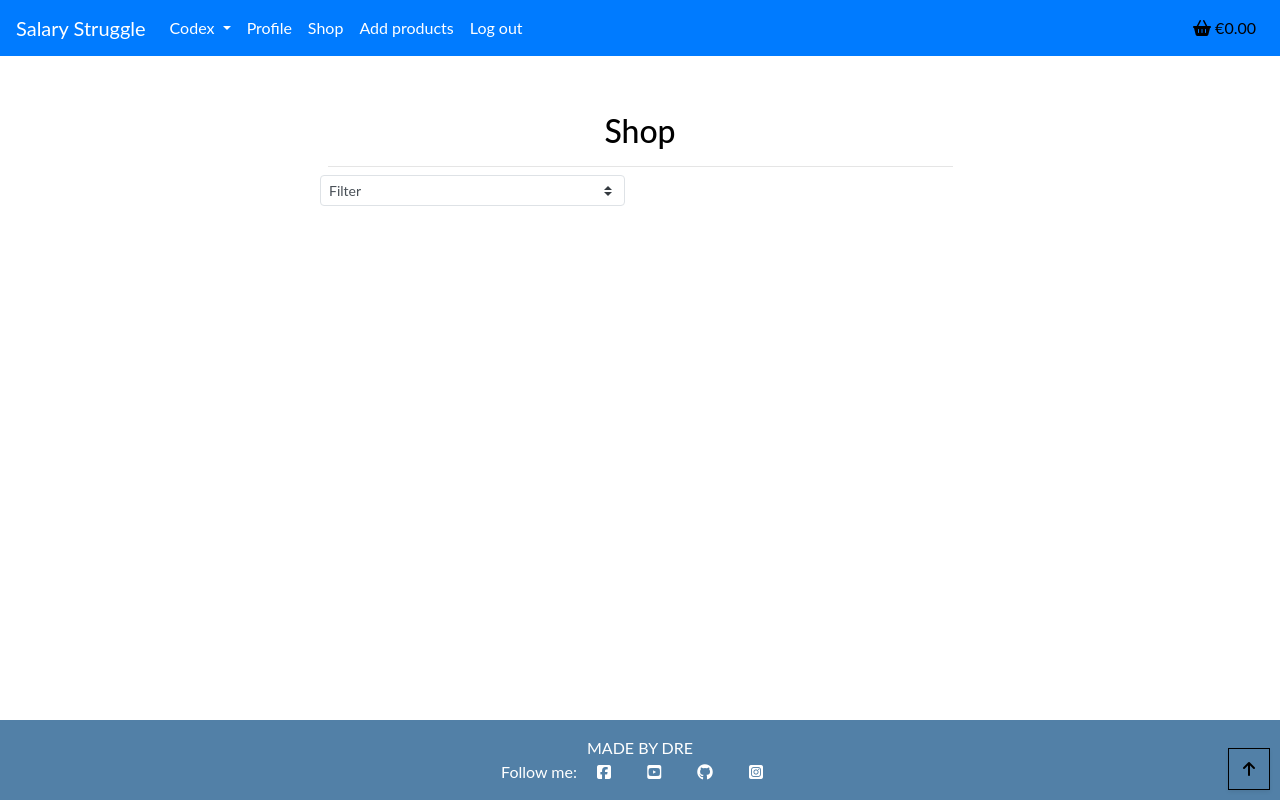
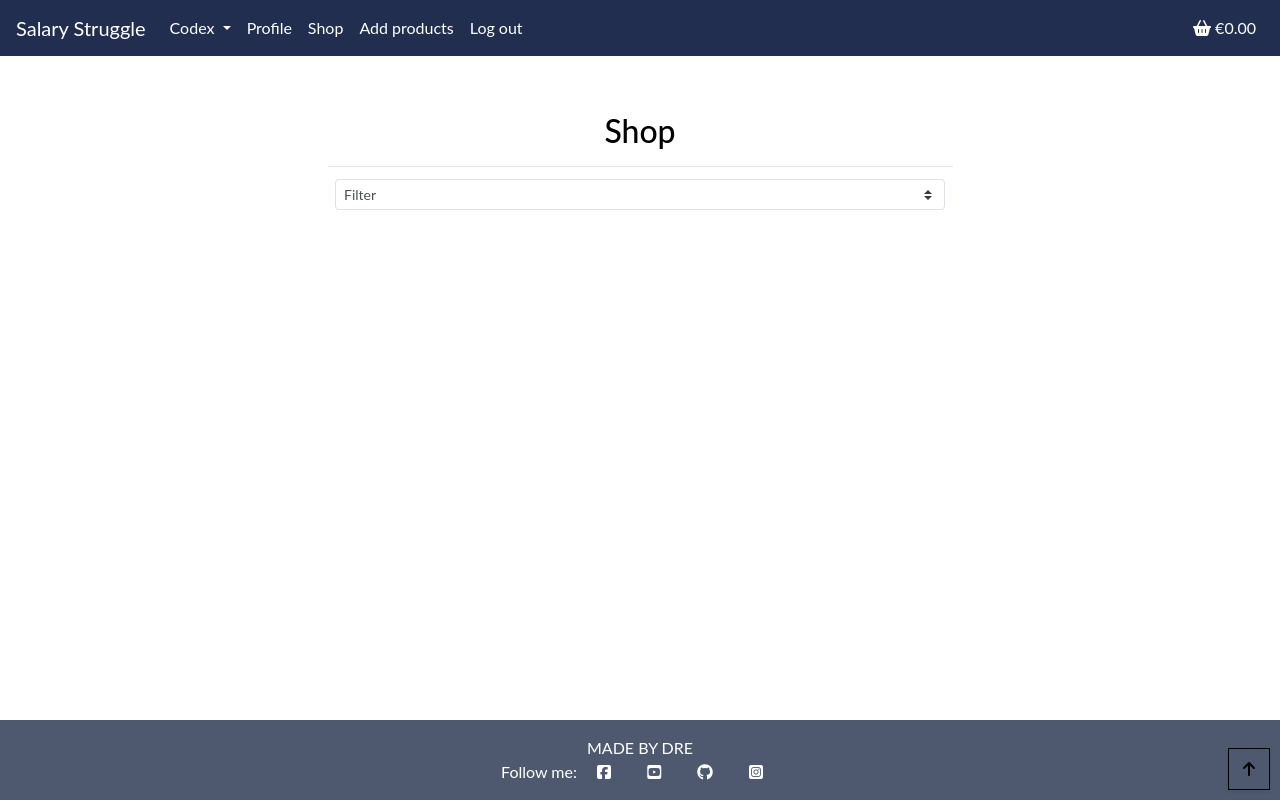
Before and after one commit to AndreasChristensen89/salary_struggle, a Django app: page /shop/ in a window 1280 px wide. Run offline with Django 3.2, Linux system fonts and the light colour scheme; the visitor is signed in with stand-in values (Sample User, id 1); data comes from the database, SQL or seed files in the repository; data that the repository does not hold is empty; some libraries are stand-ins or nearby versions.

Commit message:
Change index colors, change bag btn & filter

```diff
--- a/shop/templates/shop/products.html
+++ b/shop/templates/shop/products.html
@@ -21,9 +21,9 @@
         </div>
     </div>
 
-    <div class="row mt-1 mb-2">
-        <div class="col-12 col-md-6 my-auto order-md-last d-flex justify-content-center justify-content-md-end">
-            <div class="sort-select-wrapper w-50">
+    <div class="row my-2">
+        <div class="col mx-auto filter">
+            <div class="sort-select-wrapper">
                 <select id="sort-selector" class="custom-select custom-select-sm rounded border">
                     <option value="reset" {% if current_sorting == 'None_None' %}selected{% endif %}>{% if current_sorting == 'None_None' %}Filter{% else %}Reset{% endif %}</option>
                     <option value="price_asc" {% if current_sorting == 'price_asc' %}selected{% endif %}>Price (low to high)</option>
--- a/shopping_bag/templates/shopping_bag/checkout_buttons.html
+++ b/shopping_bag/templates/shopping_bag/checkout_buttons.html
@@ -9,7 +9,7 @@
 
 <div class="row my-3">
     <a href="{% url 'shop:all_products' %}" class="mx-3">
-        <span class="icon btn btn-outline-black rounded btn-lg">
+        <span class="icon btn btn-outline-black rounded btn-lg" id="bag-return-btn">
             <i class="fas fa-chevron-left"></i>
         </span>
     </a>
--- a/shopping_bag/templates/shopping_bag/product_info.html
+++ b/shopping_bag/templates/shopping_bag/product_info.html
@@ -1,5 +1,5 @@
 <p class="my-0"><strong>{{ item.product.name }}</strong></p>
 <p class="my-0 small text-muted">SKU: {{ item.product.sku|upper }}</p>
 {% if not item.product.name == "Premium Membership" %}
-    <p class="my-0">Price each: €{{ item.product.price }}</p>
+    <p class="my-0">€{{ item.product.price }} per item</p>
 {% endif %}
--- a/shopping_bag/templates/shopping_bag/shopping_bag.html
+++ b/shopping_bag/templates/shopping_bag/shopping_bag.html
@@ -16,7 +16,6 @@
 
         <div class="row">
             <div class="col text-center">
-                <hr>
                 <h2 class="logo-font mb-4">Your Shopping Bag</h2>
                 <hr>
             </div>
--- a/static/css/base.css
+++ b/static/css/base.css
@@ -6,7 +6,12 @@ a {
     color: black;
 }
 
-nav a {
+nav {
+    background-color: #222E50;
+}
+
+nav a,
+nav i {
     color: white;
 }
 
@@ -32,8 +37,23 @@ body {
     width: 100%;
 }
 
+#contact-bg {
+    background-color: #439A86;
+}
+
+#about-bg {
+    background-color: #BCD8C1;
+}
+
+.main-link {
+    position: absolute;
+    top: 50%;
+    left: 50%;
+    transform: translate(-50%, -50%);
+}
+
 .intro-div {
-    background-color: #2d6e86;
+    background-color: #007991;
 }
 
 .intro-content {
@@ -94,6 +114,11 @@ body {
     justify-content: center;
     height: 1.5rem;
     width: 1.5rem;
+}
+
+#bag-return-btn {
+    height: 2rem;
+    width: 2rem;
 }
 
 /* From walkthrough project */
@@ -198,6 +223,11 @@ body {
     height: 150px;
 }
 
+.filter {
+    width: 30vw;
+    max-width: 50vw;
+}
+
 .interviewer-img {
     height: 215px;
     width: 130px;
@@ -238,20 +268,8 @@ a.category-badge > span.badge:hover {
     cursor: pointer;
 }
 
-#game-link {
-    background-color: #489d4f;
-}
-
-.profile-link {
-    background-color: #d85252;
-}
-
-#shop-link {
-    background-color: #3c71c2;
-}
-
 .footer {
-    background-color: #5280a7;
+    background-color: #4e5970;
 }
 
 .message-container {
--- a/templates/base.html
+++ b/templates/base.html
@@ -39,11 +39,11 @@
   </head>
   <body class="d-flex flex-column h-100">
     <header>
-        <nav class="navbar navbar-expand-md bg-primary fixed-top text-white">
+        <nav class="navbar navbar-expand-md fixed-top">
             <a class="navbar-brand" href="{% url 'home:index' %}">Salary Struggle</a>
             <button class="navbar-toggler" type="button" data-toggle="collapse" data-target="#navbarNav"
                 aria-controls="navbarNav" aria-expanded="false" aria-label="Toggle navigation">
-                <span class="navbar-toggler-icon"></span>
+                <span class="text-white"><i class="fas fa-bars"></i></span>
             </button>
             <div class="collapse navbar-collapse" id="navbarNav">
                 <ul class="navbar-nav mr-auto">
@@ -80,7 +80,7 @@
                     </ul>
                     <ul class="navbar-nav">
                     <li class="nav-item">
-                        <a class="{% if total %}text-info font-weight-bold{% else %}text-black{% endif %} nav-link"
+                        <a class="{% if total %}font-weight-bold{% else %}text-white{% endif %} nav-link"
                             href="{% url 'shopping_bag:shopping_bag' %}">
                             <div class="text-center">
                                 <div class="text-center"><i class="fas fa-shopping-basket"></i>
@@ -129,7 +129,7 @@
                     <li class="nav-item">
                         <a class="{% if total %}text-info font-weight-bold{% else %}text-black{% endif %} nav-link"
                             href="{% url 'shopping_bag:shopping_bag' %}">
-                            <div class="text-center">
+                            <div class="text-center text-white">
                                 <div><i class="fas fa-shopping-basket"></i></div>
                                 <p class="">
                                     {% if total %}
```
Also changed, not shown: home/templates/home/index.html (+11 -14 lines).
